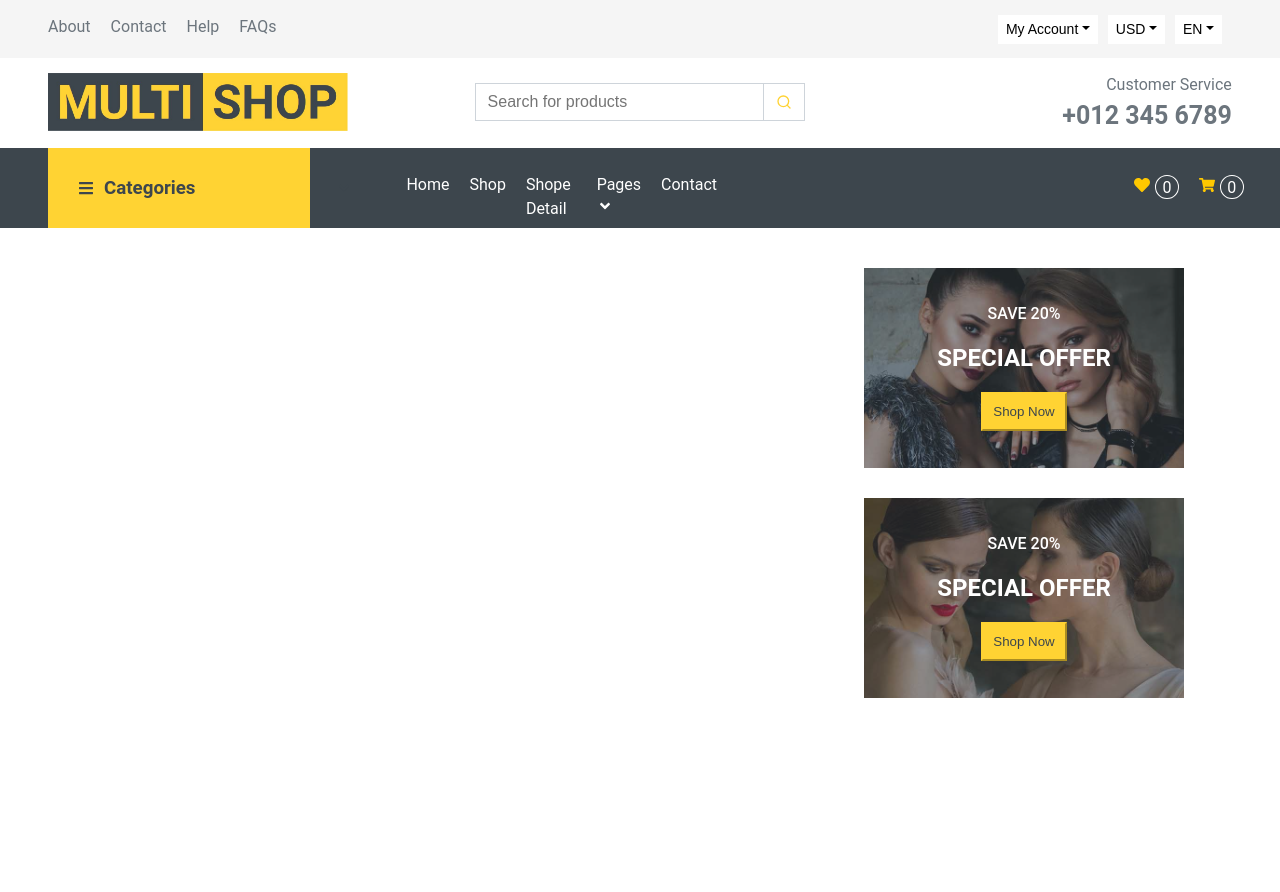
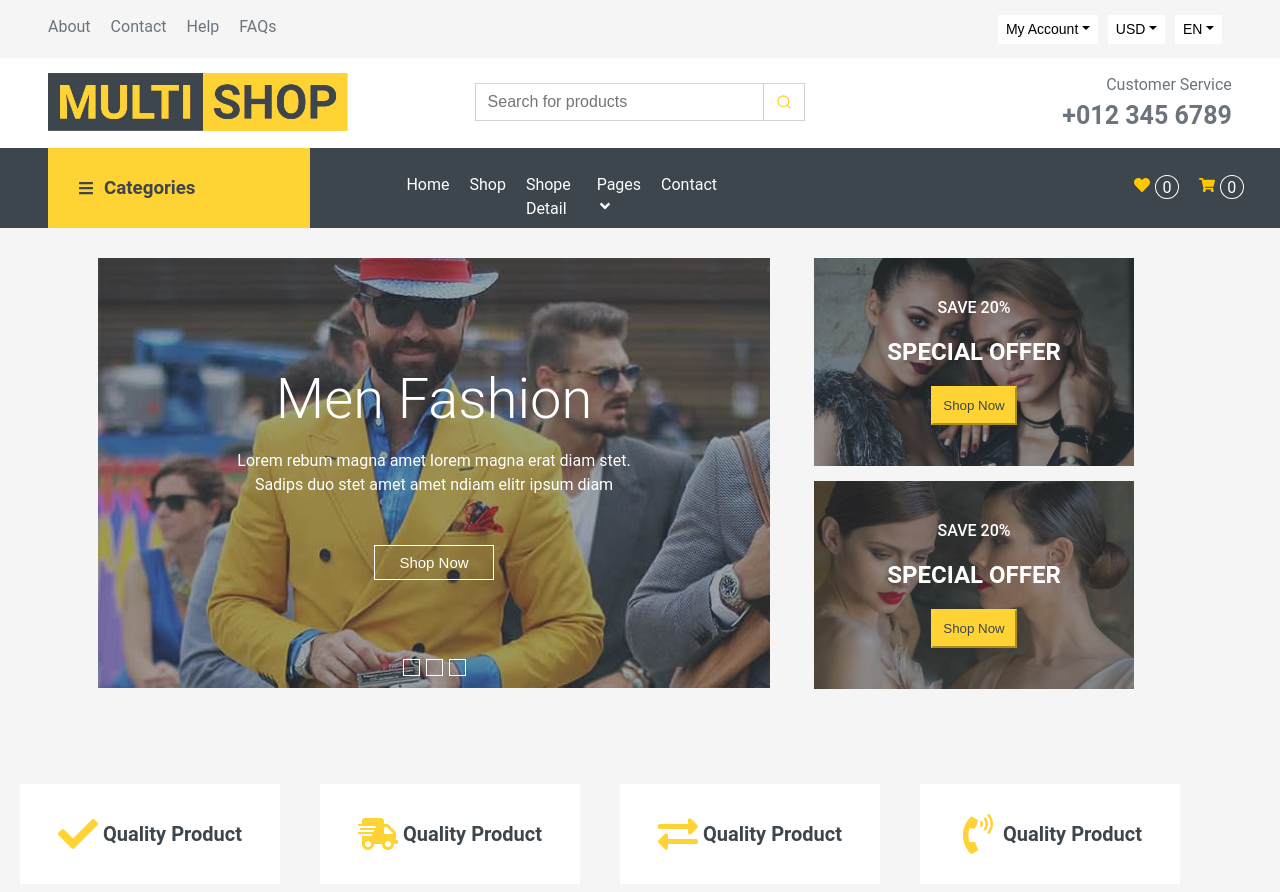
Before and after one commit to Arshak22/Second-Web-Template, a React (Create React App) app in the folder react-app/: page / in a window 1280 px wide. Shown: the top 892 px of the page. Before the commit the page ends 800 px from the top, so only its background shows below. Built offline with nearby package versions, Linux system fonts and the light colour scheme.

Commit message:
Somethings left

```diff
--- a/react-app/src/Components/FirstSubHeader/style.css
+++ b/react-app/src/Components/FirstSubHeader/style.css
@@ -53,7 +53,7 @@
 .dropdownItem {
     display: block;
     width: 100%;
-    padding: 0.25rem 1.5rem;
+    padding: 1rem 1.5rem;
     clear: both;
     font-weight: 400;
     color: #212529;
--- a/react-app/src/Components/Header/index.jsx
+++ b/react-app/src/Components/Header/index.jsx
@@ -10,6 +10,9 @@ import { FaHeart } from "react-icons/fa";
 import { FaShoppingCart } from "react-icons/fa";
 
 export default function Header() {
+
+    const[active1, setActive1] = useState(false);
+    const[active2, setActive2] = useState(false);
 
     const [dropdownElement, setDropdownElement] = useState([
         {
@@ -27,6 +30,13 @@ export default function Header() {
     ]);
 
 
+    const handleActive = () => {
+        setActive1(!active1);
+    }
+
+    const handleActive1 = () => {
+        setActive2(!active2);
+    }
 
     return (
         <div className="Header">
@@ -64,11 +74,28 @@ export default function Header() {
             </div>
             <div className="row subHeader3">
                 <div className="col col2 small">
-                    <div className="yellow">
+                    <div className="yellow" onClick={handleActive}>
                         <FaBars />
                         <h3>Categories</h3>
                         <FaAngleDown className="rightIcon" />
                     </div>
+                    {active1 ? <div className="drowdownCategories">
+                        <button className="dropdownItem" onMouseOver={handleActive1}>Dresses</button>
+                        {active2 ? <div className="dropdown">
+                            <button className="dropdownItem">Men's Dresses</button>
+                            <button className="dropdownItem">Women's Dresses</button>
+                            <button className="dropdownItem">Baby's Dresses</button>
+                        </div>: null}
+                        <button className="dropdownItem">Shirts</button>
+                        <button className="dropdownItem">Jeans</button>
+                        <button className="dropdownItem">Swimwear</button>
+                        <button className="dropdownItem">Sleapwear</button>
+                        <button className="dropdownItem">Sportswear</button>
+                        <button className="dropdownItem">Jumpsuits</button>
+                        <button className="dropdownItem">Blazers</button>
+                        <button className="dropdownItem">Jackets</button>
+                        <button className="dropdownItem">Shoes</button>
+                    </div>: null}
                 </div>
                 <div className="col col2">
                     <nav>
--- a/react-app/src/Components/Header/style.css
+++ b/react-app/src/Components/Header/style.css
@@ -11,7 +11,6 @@
 
 .subHeader1 {
     padding-bottom: 0.25rem;
-    background-color: #f5f5f5;
 }
 
 .col {
@@ -45,6 +44,10 @@
     display: inline-flex;
     align-items: center;
     justify-content: flex-end;
+}
+
+.subHeader2 {
+    background-color: white;
 }
 
 .col2 {
@@ -184,3 +187,22 @@
     cursor: pointer;
     margin-right: 5px;
 }
+
+.drowdownCategories {
+    display: flex;
+    flex-direction: column;
+    padding-left: 0;
+    margin-bottom: 0;
+    list-style: none;
+    width: 330px;
+    z-index: 999;
+    position: absolute;
+    align-items: flex-start;
+    background-color: #fff;
+}
+
+.dropdown {
+    position: absolute;
+    left: 320px;
+    background-color: white;
+}
--- a/react-app/src/Components/HoverPicture/style.css
+++ b/react-app/src/Components/HoverPicture/style.css
@@ -1,5 +1,5 @@
 .productOffer {
-    height: 200px;
+    height: 208px;
     position: relative;
     overflow: hidden;
     margin-bottom: 5px;
--- a/react-app/src/Components/MainSection/index.jsx
+++ b/react-app/src/Components/MainSection/index.jsx
@@ -8,6 +8,10 @@ import Offer2 from "../../assets/images/offer-2.jpg";
 import Carousel1 from "../../assets/images/carousel-1.jpg";
 import Carousel2 from "../../assets/images/carousel-2.jpg";
 import Carousel3 from "../../assets/images/carousel-3.jpg";
+import {FaCheck} from "react-icons/fa";
+import {FaShippingFast} from "react-icons/fa";
+import {FaExchangeAlt} from "react-icons/fa";
+import {FaPhoneVolume} from "react-icons/fa";
 
 export default function MainSection() {
 
@@ -47,6 +51,24 @@ export default function MainSection() {
                     </div>
                 </div>
             </div>
+            <div className="row center">
+                <div className="col col6">
+                    <FaCheck className="serviceIcon"/>
+                    <h5>Quality Product</h5>
+                </div>
+                <div className="col col6">
+                    <FaShippingFast className="serviceIcon"/>
+                    <h5>Quality Product</h5>
+                </div>
+                <div className="col col6">
+                    <FaExchangeAlt className="serviceIcon"/>
+                    <h5>Quality Product</h5>
+                </div>
+                <div className="col col6">
+                    <FaPhoneVolume className="serviceIcon"/>
+                    <h5>Quality Product</h5>
+                </div>
+            </div>
         </div>
     );
 }
--- a/react-app/src/Components/MainSection/style.css
+++ b/react-app/src/Components/MainSection/style.css
@@ -1,5 +1,5 @@
 .main {
-    margin-top: 10px;
+    margin-top: 30px;
 }
 
 
@@ -18,12 +18,47 @@
 
 .col3 {
     width: 60%;
+    padding-top: 0;
+    position: relative;
+    left: 50px;
 }
 
 .col4 {
     width: 40%;
+    padding-top: 0;
+    position: relative;
+    right: 50px;
 }
 
 .col5 {
     width: 100%;
+    padding-top: 0;
 }
+
+.col6 {
+    display: flex;
+    justify-content: center;
+    align-items: center;
+    padding: 30px;
+    width: 20%;
+    background-color: white;
+    margin: 20px;
+}
+
+.center {
+    margin: 50px auto;
+    width: 1300px;
+}
+
+.col6 h5 {
+    font-size: 1.25rem;
+    font-weight: 600;
+    margin-left: 5px;
+    color: #3d464d;
+}
+
+.serviceIcon {
+    color: #ffd333;
+    font-size: 2.5rem;
+    font-weight: 500;
+}
--- a/react-app/src/Components/Slider/index.jsx
+++ b/react-app/src/Components/Slider/index.jsx
@@ -5,30 +5,23 @@ import { useEffect } from "react";
 
 export default function Slider({slides}) {
     const[currentIndex, setCurrentIndex] = useState(0);
+    // const[active, setActive] = useState(false);
     const timeoutRef = React.useRef(null);
 
-    const show = (index) => {
+    const show = (event, index) => {
+        let a = document.querySelectorAll(".carouselDots>li");
+        a.forEach((elem) => {
+            elem.classList.remove('activeDots');
+        })
         setCurrentIndex(index);
+        event.target.classList.add('activeDots');
     }
     const dotList = [];
     const innerPart = [];
 
-
-    function resetTimeout() {
-        if (timeoutRef.current) {
-          clearTimeout(timeoutRef.current);
-        }
-      }
-
-    useEffect(() => {
-        resetTimeout();
-        timeoutRef.current = setTimeout(
-            () => setCurrentIndex((currentIndex) => currentIndex === slides.length ? 0: currentIndex + 1),
-        2000);
-
     for (let i = 0; i < slides.length; i++) {
-            dotList.push(<li onClick={() => show(i)}></li>);
-            if(currentIndex == i) {
+        dotList.push(<li onClick={(e) => show(e, i)}></li>);
+        if(currentIndex === i) {
             innerPart.push(
                 <div className="carouselItem">
                     {slides[i].img ? <img src={slides[i].img} alt="slideImage" className="slideImage" />: null}
@@ -44,10 +37,24 @@ export default function Slider({slides}) {
         }
     }
 
-        return () => {
-            resetTimeout();
-          };
-    }, [currentIndex])
+    // function resetTimeout() {
+    //     if (timeoutRef.current) {
+    //       clearTimeout(timeoutRef.current);
+    //     }
+    //   }
+
+    // useEffect(() => {
+    //     resetTimeout();
+    //     timeoutRef.current = setTimeout(
+    //         () => setCurrentIndex((currentIndex) => currentIndex === slides.length ? 0: currentIndex + 1),
+    //     2000);
+
+
+
+    //     return () => {
+    //         resetTimeout();
+    //       };
+    // }, [currentIndex])
 
 
     return (
--- a/react-app/src/Components/Slider/style.css
+++ b/react-app/src/Components/Slider/style.css
@@ -1,9 +1,13 @@
+.carousel {
+    position: relative;
+}
+
 .carouselItem {
     height: 430px;
     /* opacity: 0;
     transition-property: opacity; */
     transform: none;
-    display: none;
+    /* display: none; */
     float: left;
     width: 100%;
     margin-right: -100%;
@@ -37,9 +41,9 @@
     cursor: pointer;
 }
 
-.carouselDots .active {
-    width: 30px;
-    background: #fff;
+.activeDots {
+    width: 30px !important;
+    background: #fff !important;
 }
 
 .carouselInner {
@@ -80,18 +84,21 @@
 }
 
 .carouselCaption p {
-    padding-right: 3rem;
-    padding-left: 3rem;
+    padding-right: 8rem;
+    padding-left: 8rem;
+    margin-bottom: 3rem;
 }
 
 .carouselCaption button {
     cursor: pointer;
+    font-size: 15px;
     padding-left: 1.5rem;
     padding-right: 1.5rem;
     padding-top: 0.5rem;
     padding-bottom: 0.5rem;
     color: white;
     border: 1px solid white;
+    background-color: transparent;
 }
 
 .carouselCaption button:hover {
--- a/react-app/src/index.css
+++ b/react-app/src/index.css
@@ -12,7 +12,7 @@ body {
   line-height: 1.5;
   color: #6c757d;
   text-align: left;
-  background-color: white;
+  background-color: #f5f5f5;
   -webkit-font-smoothing: antialiased;
   -moz-osx-font-smoothing: grayscale;
 }
```
Lines whose indentation alone changed are shown as unchanged.
